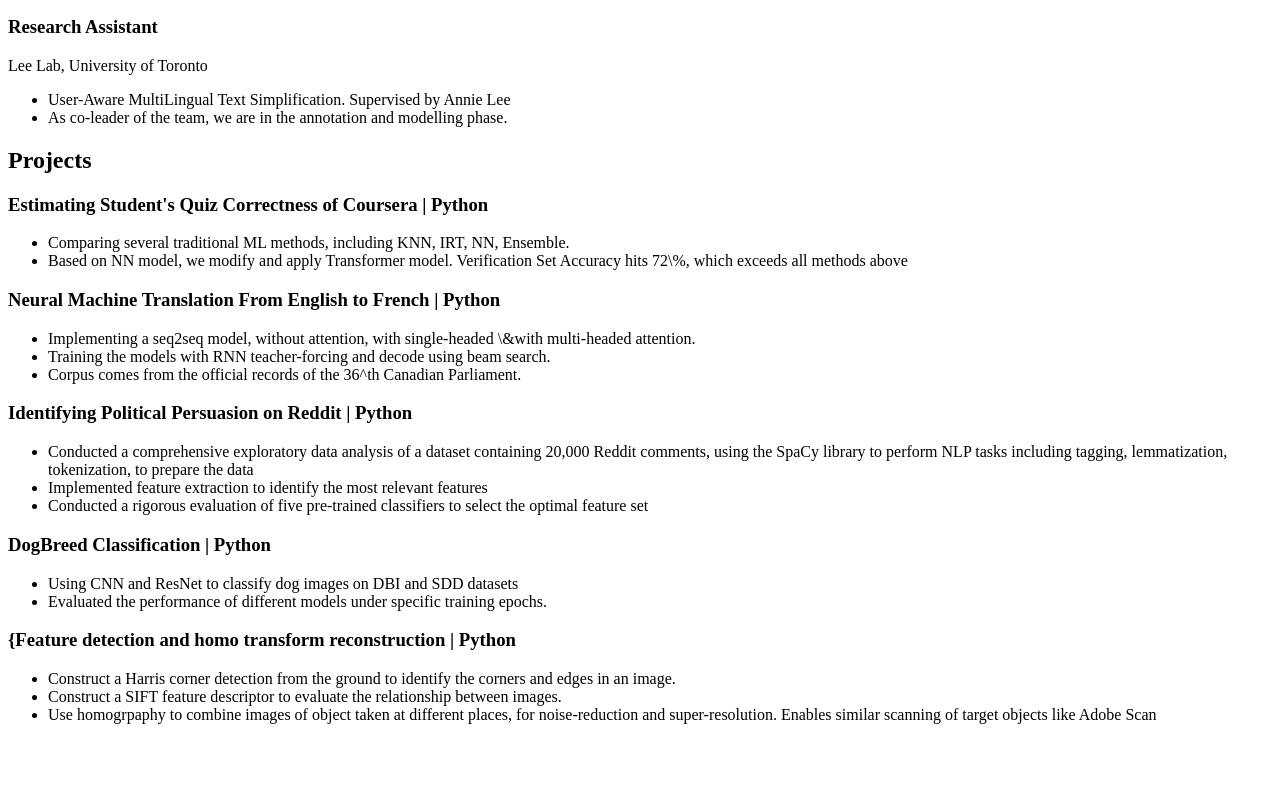
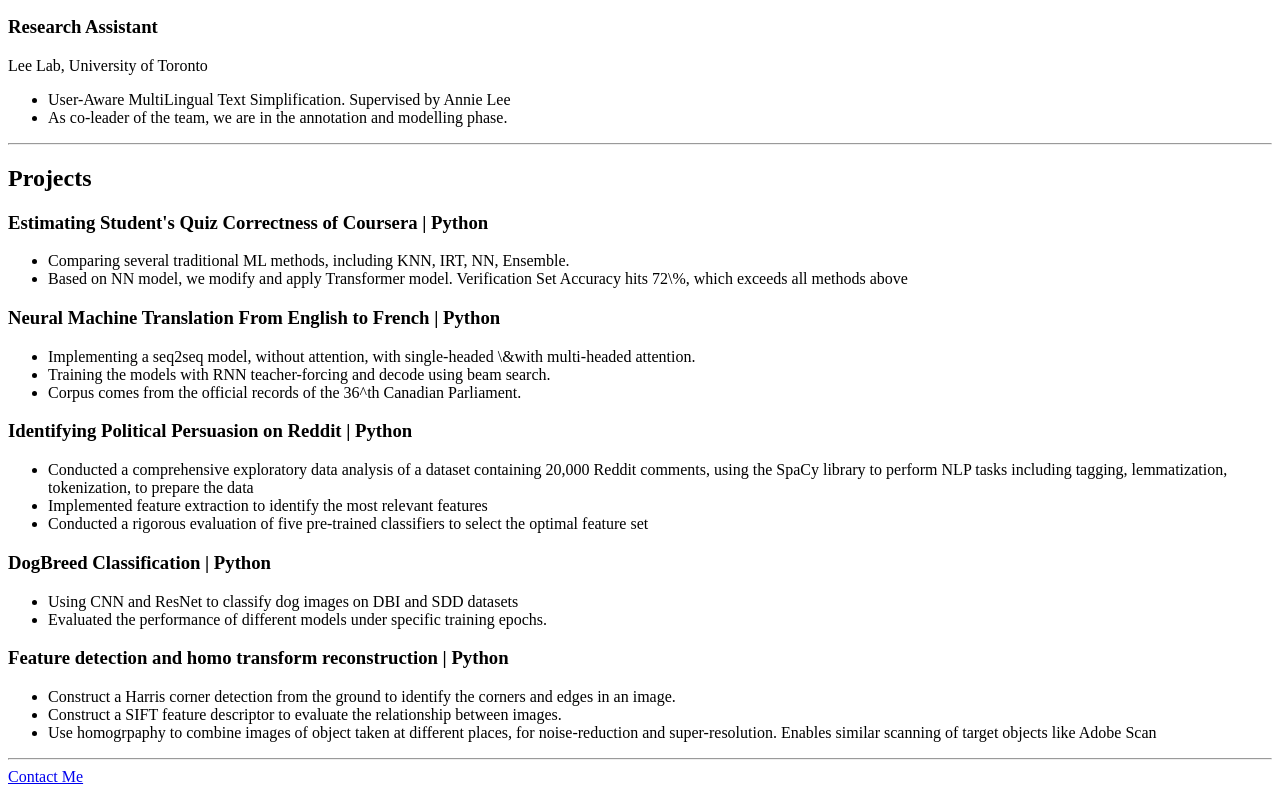
Before and after one commit to realtmxi/resume, a plain HTML site: page index.html in a window 1280 px wide. Shown: the part 550-1344 px from the top of the page. Before the commit the page ends 1290 px from the top, so only its background shows below. Drawn offline with Linux system fonts and the light colour scheme.

Commit message:
update index and upload contact

```diff
--- a/index.html
+++ b/index.html
@@ -34,6 +34,8 @@
         <li>User-Aware MultiLingual Text Simplification. Supervised by Annie Lee</li>
         <li>As co-leader of the team, we are in the annotation and modelling phase.</li>
     </ul>
+
+    <hr />
     <h2>Projects</h2>
     <h3>Estimating Student's Quiz Correctness of Coursera | Python</h3>
     <ul>
@@ -57,11 +59,13 @@
         <li>Using CNN and ResNet to classify dog images on DBI and SDD datasets</li>
         <li>Evaluated the performance of different models under specific training epochs.</li>
     </ul>
-    <h3>{Feature detection and homo transform reconstruction | Python</h3>
+    <h3>Feature detection and homo transform reconstruction | Python</h3>
     <ul>
         <li>Construct a Harris corner detection from the ground to identify the corners and edges in an image.</li>
         <li>Construct a SIFT feature descriptor to evaluate the relationship between images.</li>
         <li>Use homogrpaphy to combine images of object taken at different places, for noise-reduction and super-resolution. Enables similar scanning of target objects like Adobe Scan</li>
     </ul>
+    <hr />
+    <a href="./public/contact.html">Contact Me</a>
 </body>
 </html>
```
Also changed, not shown: public/contact.html (added, +9 -0 lines).
